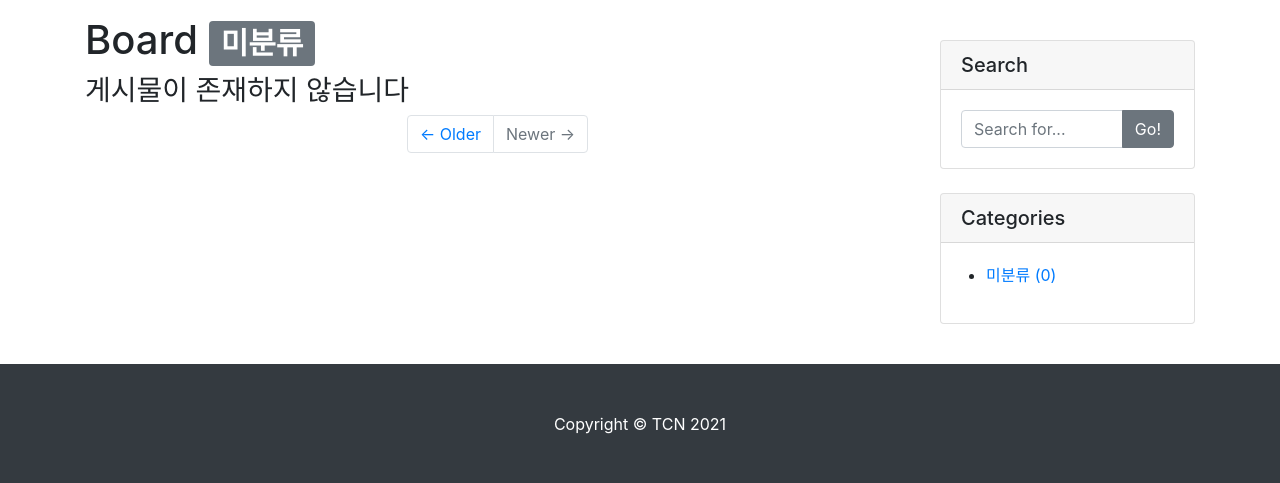
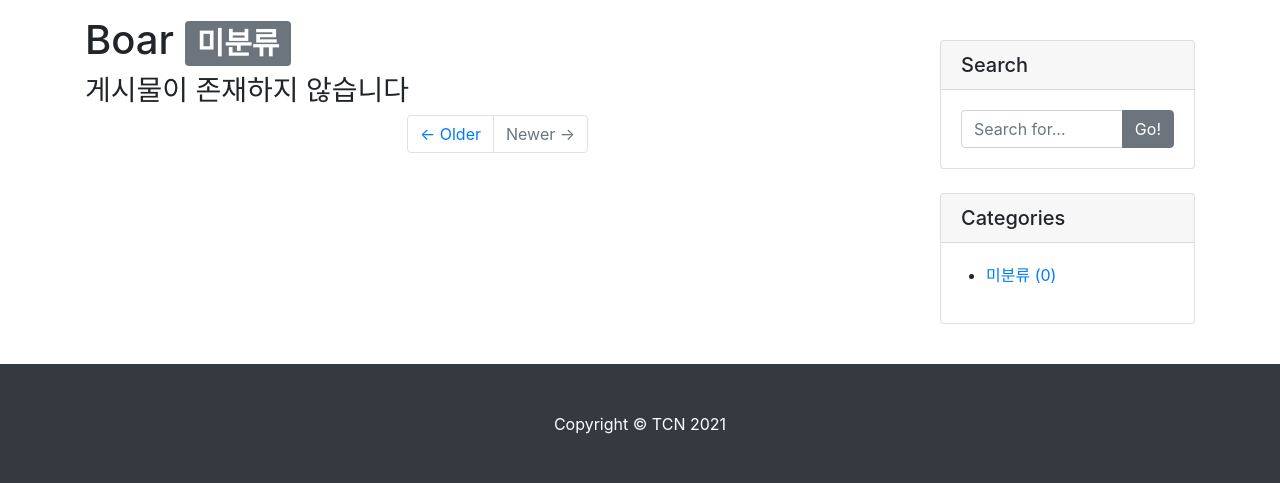
Before and after one commit to sytab072/Futsal_manager, a Django app: page /board/category/no_category/ in a window 1280 px wide. Shown: the part 56-539 px from the top of the page. Run offline with Django 3.2, Linux system fonts and the light colour scheme; data that the repository does not hold is empty; some libraries are stand-ins or nearby versions.

Commit message:
1차 점검

```diff
--- a/board/templates/board/post_list.html
+++ b/board/templates/board/post_list.html
@@ -8,7 +8,7 @@
 {% endif %}
 {% endif %}
 
-<h1 xmlns="http://www.w3.org/1999/html">Board
+<h1 xmlns="http://www.w3.org/1999/html">Boar
     {% if category %}<span class="badge badge-secondary">{{ category }}</span>{% endif %}
     {% if tag %}<span class="badge badge-light"><i class="fas fa-tags"></i> {{ tag }} ({{ tag.post_set.count }})</span>{% endif %}
 </h1>
```
